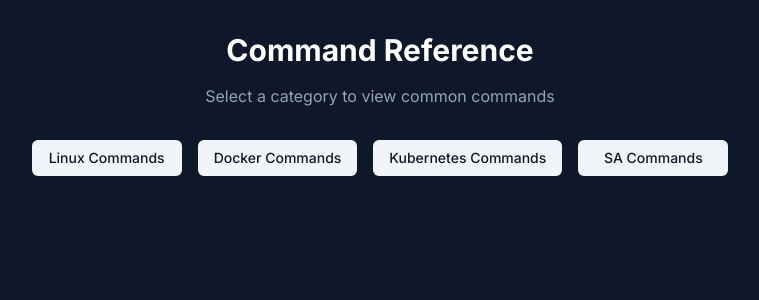
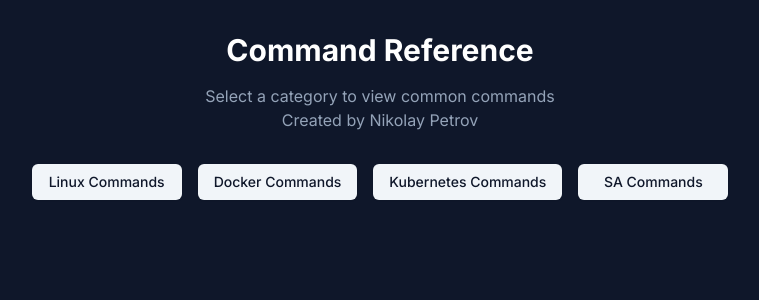
Before and after one commit to NikoPetrov777/command-viewer, a Next.js app: page / in a window 1280 px wide. Shown: the top 300 px of the page, without its empty margins (260-1019 px from the left). Built offline with nearby package versions, Linux system fonts and the light colour scheme.

Commit message:
Update page.tsx

```diff
--- a/app/page.tsx
+++ b/app/page.tsx
@@ -15,6 +15,7 @@ export default function Home() {
         <div className="text-center">
           <h1 className="mb-4 text-3xl font-bold text-white">Command Reference</h1>
           <p className="text-slate-400">Select a category to view common commands</p>
+          <p className="text-slate-400">Created by Nikolay Petrov</p>
         </div>
 
         <div className="flex flex-wrap justify-center gap-4">
```
